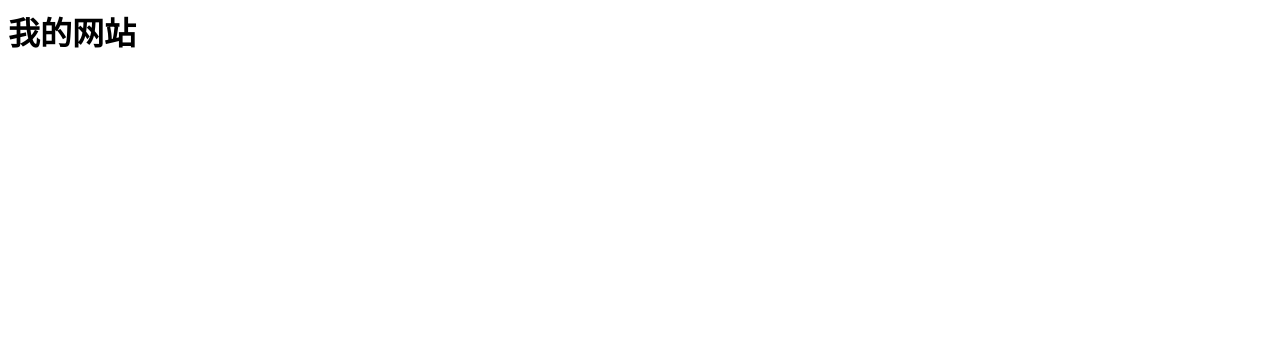
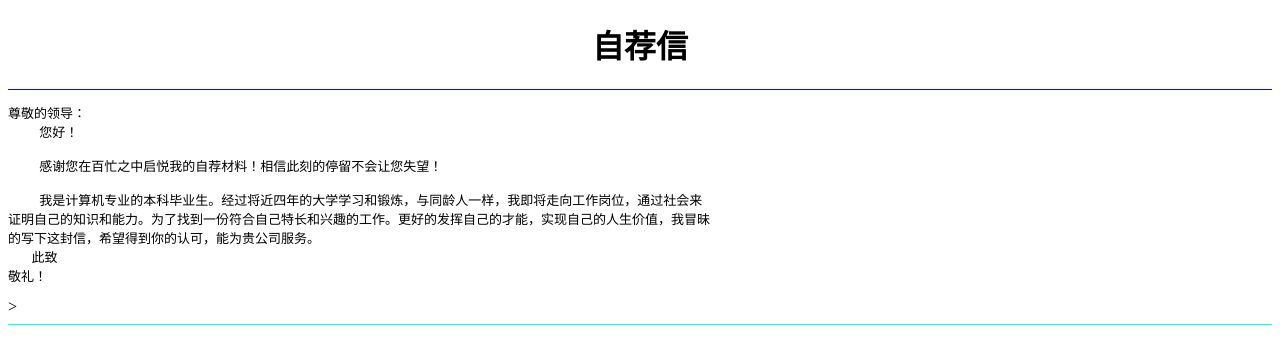
Before and after one commit to 1677398240/gsz-01, a plain HTML site: page index.html in a window 1280 px wide. Drawn offline with Linux system fonts and the light colour scheme.

Commit message:
Update index.html

```diff
--- a/index.html
+++ b/index.html
@@ -1 +1,20 @@
-<h1>我的网站</h1>
+<!DOCTYPE HTML>
+<html>
+<body>
+
+    <h1 style="text-align:center">自荐信</h1>
+<hr size="1" color="000fff" />
+<pre>尊敬的领导：
+    您好！
+
+    感谢您在百忙之中启悦我的自荐材料！相信此刻的停留不会让您失望！
+
+    我是计算机专业的本科毕业生。经过将近四年的大学学习和锻炼，与同龄人一样，我即将走向工作岗位，通过社会来
+证明自己的知识和能力。为了找到一份符合自己特长和兴趣的工作。更好的发挥自己的才能，实现自己的人生价值，我冒昧
+的写下这封信，希望得到你的认可，能为贵公司服务。
+   此致
+敬礼！</pre>>
+<hr size="1" color="00ffff" />
+
+</body>
+</html>
```
